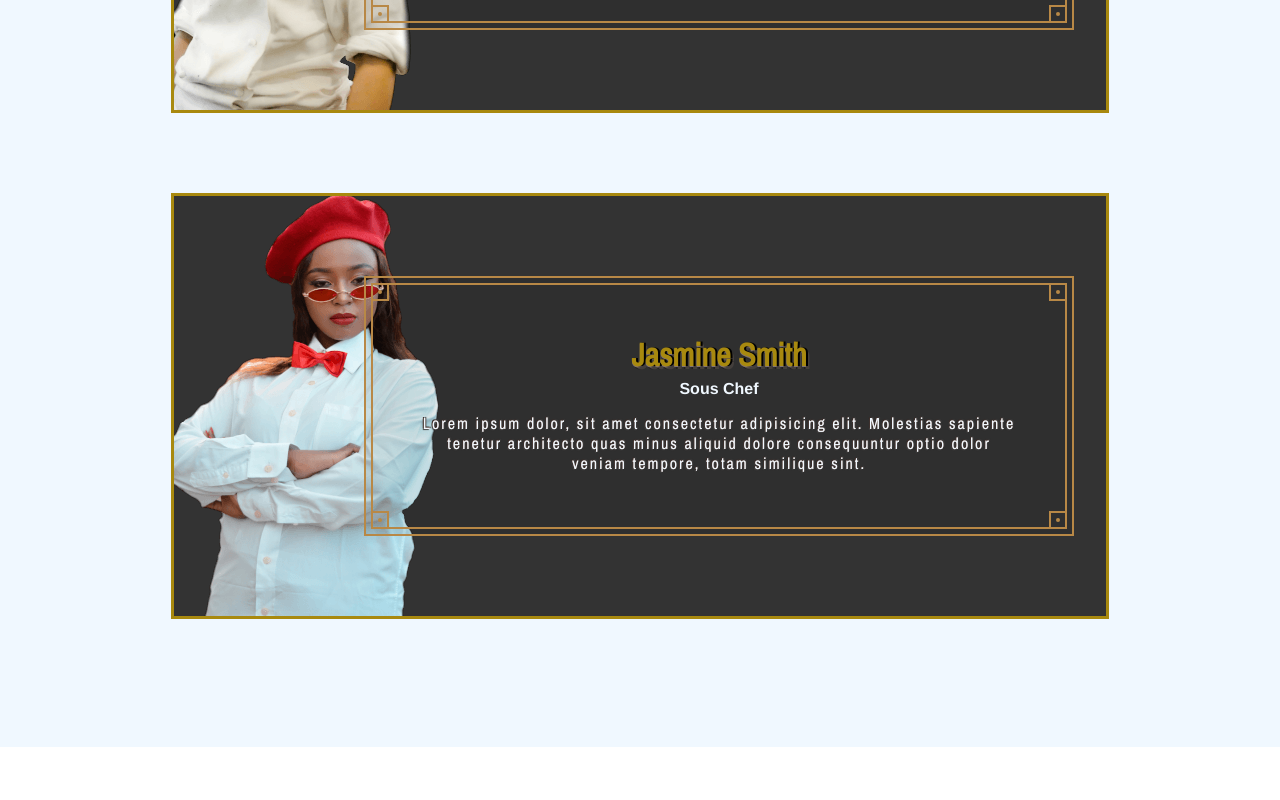
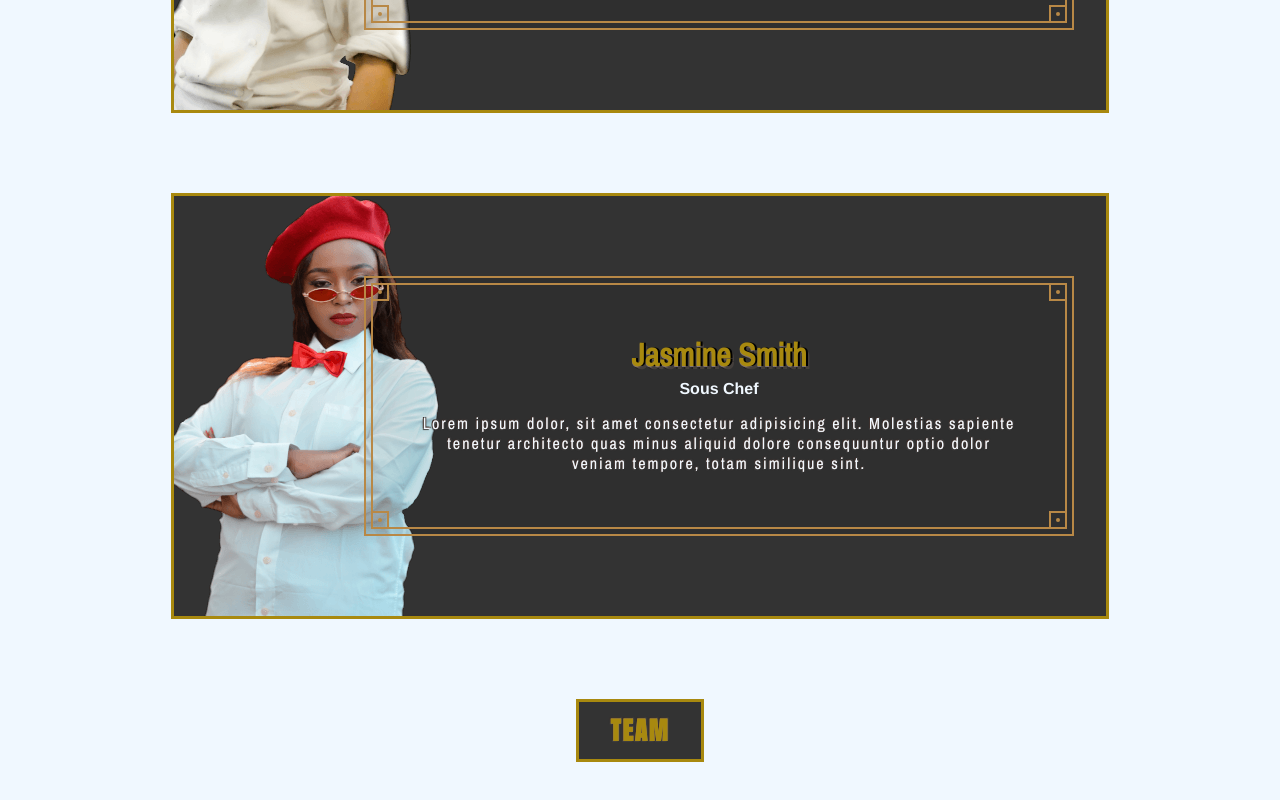
Before and after one commit to eevan7a9/freshmeat-restaurant-e7a9, a Vue app in the folder frontend-restaurant/: page /#/ in a window 1280 px wide. Shown: the part 5583-6383 px from the top of the page. Before the commit the page ends 6330 px from the top, so only its background shows below. Built offline with nearby package versions, Linux system fonts and the light colour scheme.

Commit message:
added button

```diff
--- a/frontend-restaurant/src/components/OurChefs.vue
+++ b/frontend-restaurant/src/components/OurChefs.vue
@@ -18,6 +18,23 @@
         <p>Lorem ipsum dolor, sit amet consectetur adipisicing elit. Molestias sapiente tenetur architecto quas minus aliquid dolore consequuntur optio dolor veniam tempore, totam similique sint.</p>
       </div>
     </div>
+    <button>
+      TEAM
+      <!-- <svg
+        xmlns="http://www.w3.org/2000/svg"
+        width="30"
+        height="30"
+        viewBox="0 0 24 24"
+        fill="none"
+        stroke="currentColor"
+        stroke-width="3"
+        stroke-linecap="round"
+        stroke-linejoin="round"
+      >
+        <polyline points="13 17 18 12 13 7" />
+        <polyline points="6 17 11 12 6 7" />
+      </svg>-->
+    </button>
   </div>
 </template>
 
@@ -96,5 +113,29 @@ $mainColor: #a8890f;
       }
     }
   }
+  button {
+    background: #333;
+    border: 3px solid $mainColor;
+    padding: 10px 2rem;
+    cursor: pointer;
+    display: flex;
+    align-items: center;
+    margin-right: auto;
+    margin-left: auto;
+    font-family: "Anton", sans-serif;
+    font-weight: bold;
+    font-size: 25px;
+    color: $mainColor;
+    text-shadow: 0px 0px 0px #a48474, -1px -1px 0px #392d2a,
+      1px -1px 1px #413f3f, -1px 1px 1px #413f3f, 0px 0px 0px #413f3f;
+    letter-spacing: 2px;
+    svg {
+      margin-left: 3px;
+    }
+    &:hover {
+      background: aliceblue;
+      transition: 1s;
+    }
+  }
 }
 </style>
```
